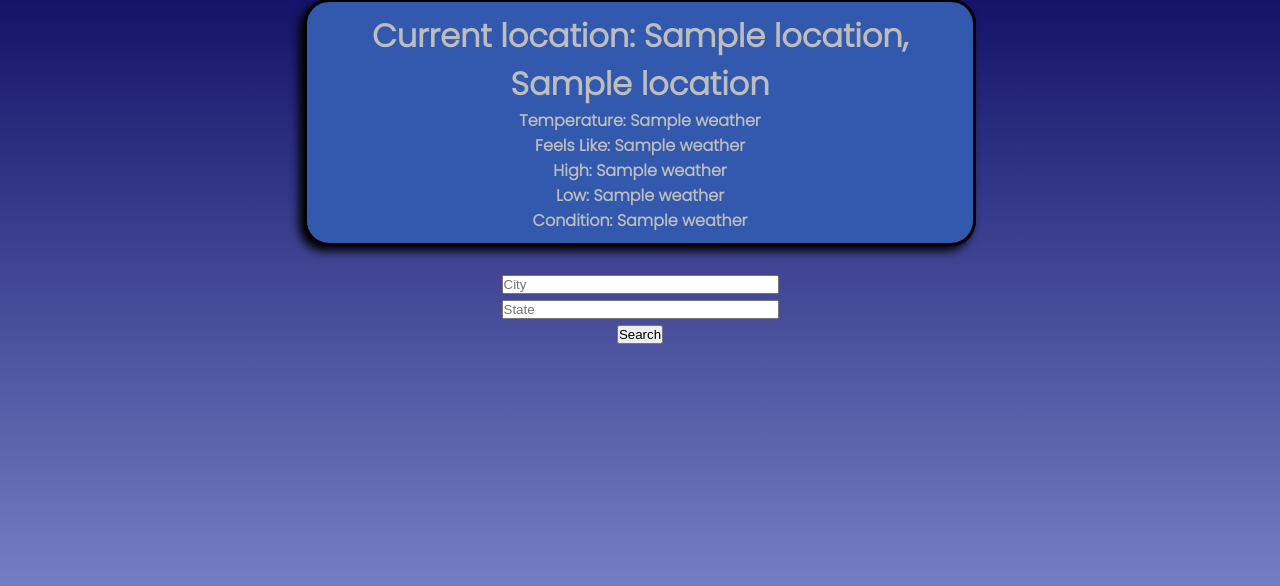
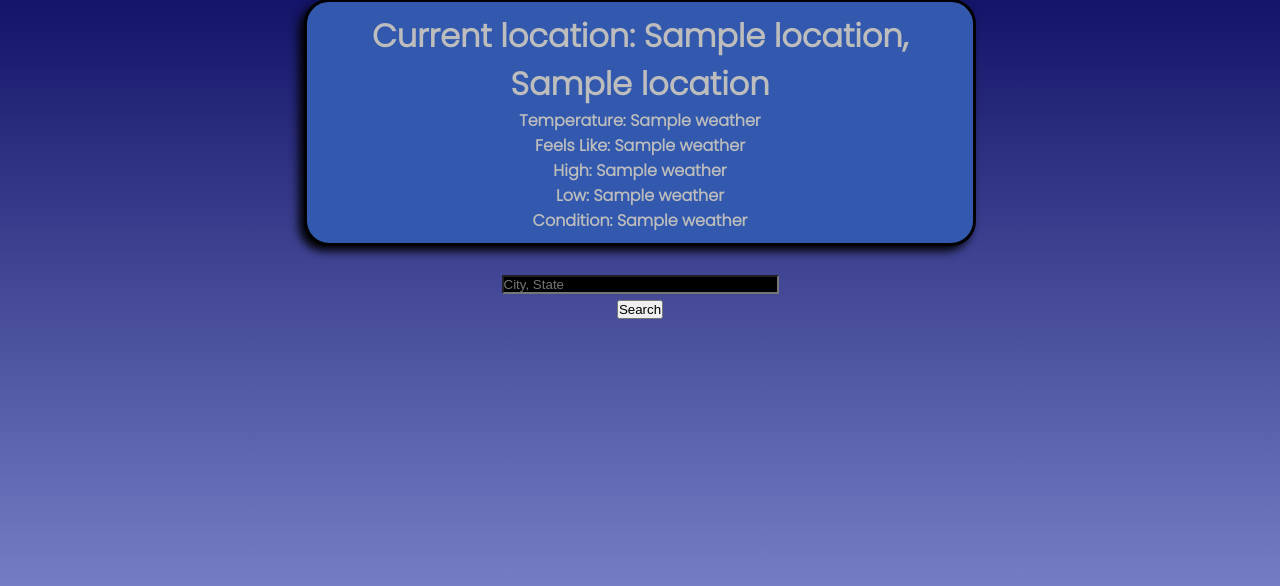
Before and after one commit to MummeJ/Weather_App, a Flask app: template flaskr/templates/index.html in a window 1280 px wide. Shown: the part 75-661 px from the top of the page. Run offline with Flask 2, Linux system fonts and the light colour scheme; the template is opened without the code that fills it: values that come from a table or form of the project are taken from there, most other values are stand-ins (such as "Sample title", 1, 10 or a date in 2020).

Commit message:
Adding style

```diff
--- a/flaskr/forms.py
+++ b/flaskr/forms.py
@@ -4,6 +4,5 @@ from wtforms.validators import DataRequired
 
 
 class SearchForm(FlaskForm):
-  city = StringField('City', validators=[DataRequired()])
-  state = StringField('State', validators=[DataRequired()])
+  search_bar = StringField("search_bar", validators=[DataRequired()])
   submit = SubmitField('Search')
--- a/flaskr/static/css/main.css
+++ b/flaskr/static/css/main.css
@@ -99,6 +99,10 @@ span {
   border-radius: 25px;
 }
 
+.search-bar {
+  background: black;
+}
+
 @media screen and (max-width:768px){
   body{
     overflow: hidden;
--- a/flaskr/templates/index.html
+++ b/flaskr/templates/index.html
@@ -15,21 +15,12 @@
       <form action="" method="POST">
       {{ form.hidden_tag() }}
       <p>
-        {{ form.city(size=32,placeholder="City") }}<br>
+        {{ form.search_bar(size=32,placeholder="City, State",class_="search-bar") }}<br>
         {% for error in form.errors %}
         <span style="color: red;">[{{ error }}]</span>
         {% endfor %}
       </p>
-      <form action="" method="POST">
-      {{ form.hidden_tag() }}
-      <p>
-        {{ form.state(size=32,placeholder="State") }}<br>
-        {% for error in form.state.errors %}
-        <span style="color: red;">[{{ error }}]</span>
-        {% endfor %}
-      </p>
       <p>{{ form.submit }}</p>
-
     </div>
     <br>
     <span>{% with messages = get_flashed_messages() %}
```
